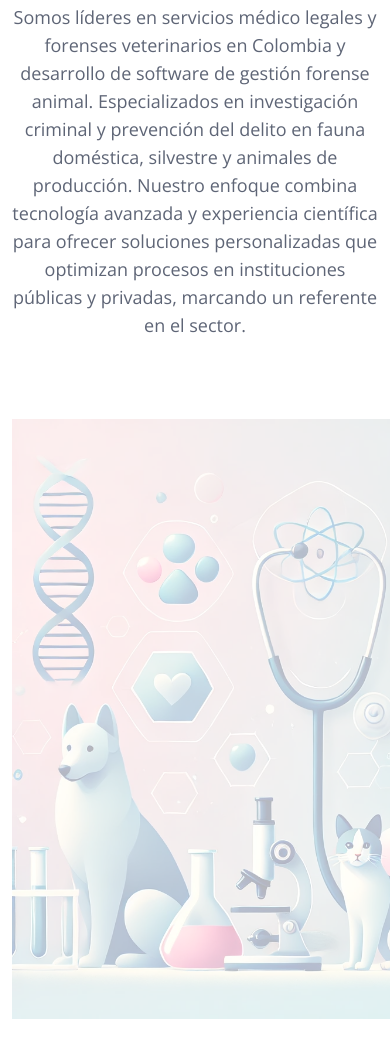
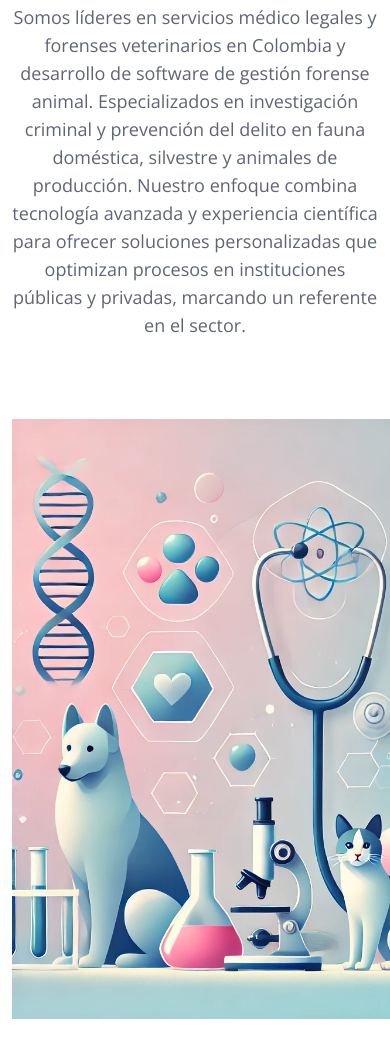
Before and after one commit to manfre5207/github.io, a plain HTML site: page index.html in a window 390 px wide. Shown: the part 237-1294 px from the top of the page. Drawn offline with nearby package versions, Linux system fonts and the light colour scheme.

Commit message:
Update index.html

```diff
--- a/index.html
+++ b/index.html
@@ -30,25 +30,6 @@
 	<!-- Favicon  -->
     <link rel="icon" href="images/animal/AnimaldefenseQ-01.png">
 
-
-
-<style>
-.image-container {
-    position: relative;
-    width: 100%;
-    max-width: 800px; /* Ajusta el tamaño según sea necesario */
-    margin: auto;
-}
-
-.transparent-image {
-    width: 100%;
-    height: auto;
-    opacity: 0.3; /* Ajusta la transparencia */
-    transition: opacity 0.3s ease-in-out; /* Suavidad en la transición */
-}
-
-
-</style>
 
 </head>
 <body data-bs-spy="scroll" data-bs-target="#navbarExample">
@@ -102,7 +83,7 @@
     <header id="header" class="header">
         <div class="container">
             <div class="row">
-                <div class="col-md-12 col-xl-5">
+                <div class="col-lg-6 col-xl-5">
                     <div class="text-container">
                         <h1 class="h2-large">Animal Defense S.A.S</h2>
                         <p class="p-large">Somos líderes en servicios médico legales y forenses veterinarios en Colombia y desarrollo de software de gestión forense animal. Especializados en investigación criminal y prevención del delito en fauna doméstica, silvestre y animales de producción.
@@ -110,7 +91,7 @@ Nuestro enfoque combina tecnología avanzada y experiencia científica para ofre
 
                     </div> <!-- end of text-container -->
                 </div> <!-- end of col -->
-                <div class="col-md-12 col-xl-">
+                <div class="col-lg-6 col-xl-">
                     <div class="image-container">
                         <img class="transparent-image" src="images/animal/animalfondo1.png"  alt="alternative" style="width: 600px;height: auto">
                     </div> <!-- end of image-container -->
```
